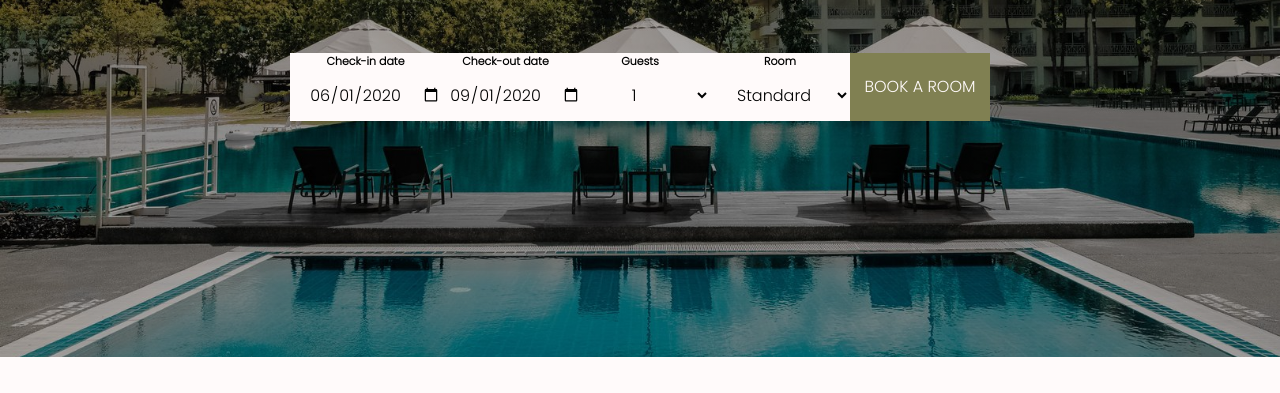
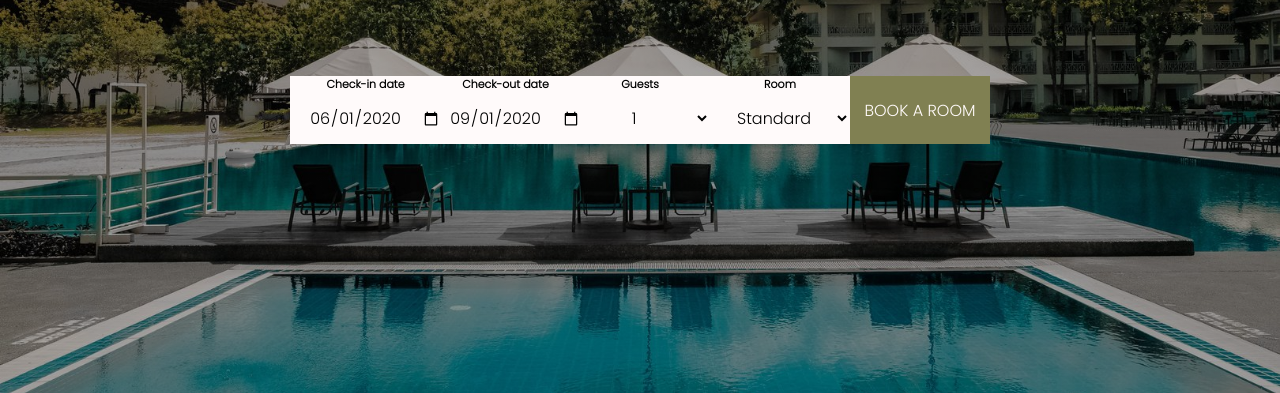
Before and after one commit to hngi/Team-storm-frontend, a plain HTML site: page square-hotel/index.html in a window 1280 px wide. Shown: the part 431-824 px from the top of the page. Before the commit the page ends 800 px from the top, so only its background shows below. Drawn offline with nearby package versions, Linux system fonts and the light colour scheme.

Commit message:
new changes to homepage and added documentation, screenshsots.

```diff
--- a/square-hotel/css/homepage-style.css
+++ b/square-hotel/css/homepage-style.css
@@ -90,7 +90,7 @@
 
 @media screen and (min-width: 790px) {
   .banner {
-    height: 85.5vh;
+    height: 90vh;
   }
 }
 
```
Also changed, not shown: square-hotel/screenshots/home1.PNG (added), square-hotel/screenshots/homepage.png (added), square-hotel/screenshots/services.PNG (added), square-hotel/screenshots/squarehotelcontactus.PNG (added), square-hotel/screenshots/squarehotelicon.png (added), square-hotel/screenshots/squarehotelrooms.PNG (added), 4 other files.
